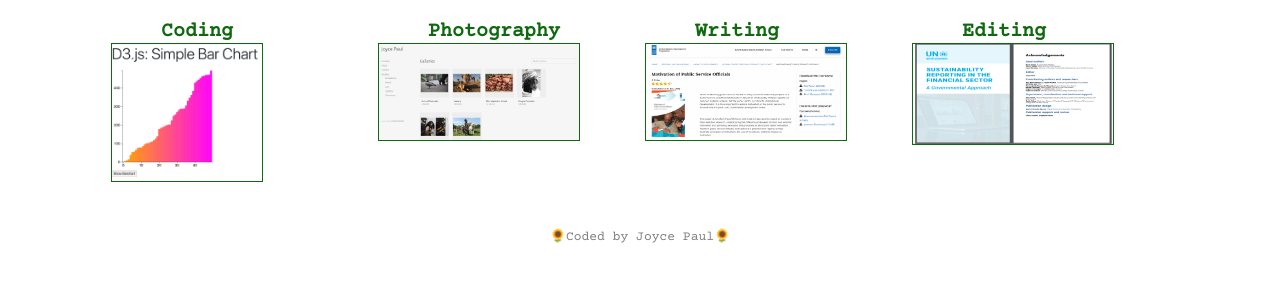
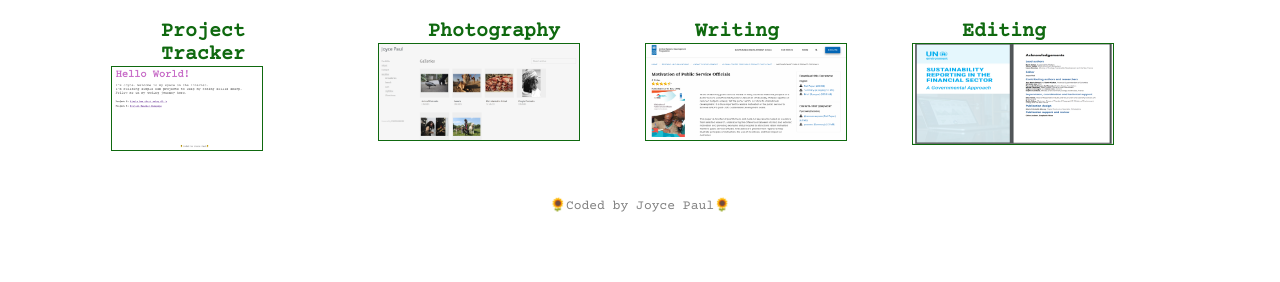
Before and after one commit to joyce-paul/joyceportfolio, a plain HTML site: page index.html in a window 1280 px wide. Shown: the part 474-756 px from the top of the page. Drawn offline with nearby package versions, Linux system fonts and the light colour scheme.

Commit message:
Added link to project tracker/blog

```diff
--- a/index.html
+++ b/index.html
@@ -68,9 +68,9 @@
 </br>
 <div class="row">
   <div class="column">
-    <h5>Coding</h5>
-    <a class="portfolio" href="https://joyce-paul.github.io/d3js/" target="_blank">
-    <img class="img-fluid" src="img/d3js_barchart.png" alt="Data Visualization"  height=auto width=150 border="1"></a>
+    <h5>Project Tracker</h5>
+    <a class="portfolio" href="https://joyce-paul.github.io/projecttracker/" target="_blank">
+    <img class="img-fluid" src="img/blog.png" alt="Coding"  height=auto width=150 border="1"></a>
   </div>
 
   <div class="column">
```
Also changed, not shown: img/blog.png (added), 1 other file.
